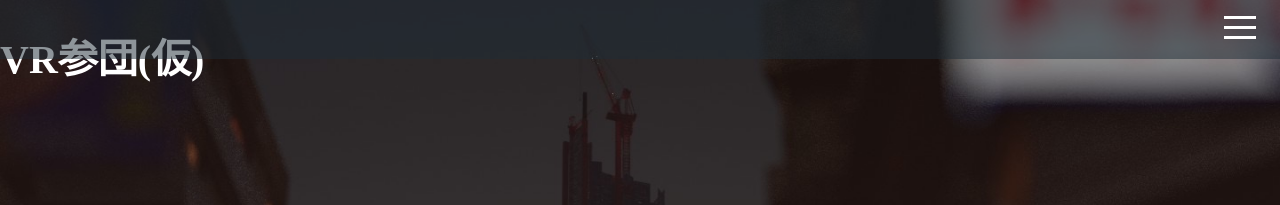
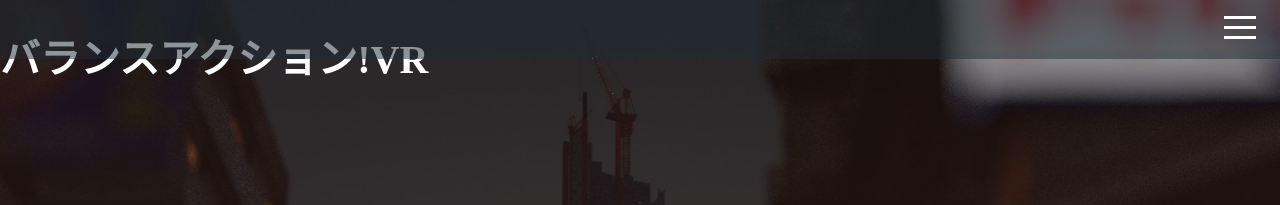
Before and after one commit to 150thKaiseiFestival/balance-action-vrHP, a plain HTML site: page index.html in a window 1280 px wide. Shown: the top 205 px of the page. Drawn offline with nearby package versions, Linux system fonts and the light colour scheme.

Commit message:
Update index.html

```diff
--- a/index.html
+++ b/index.html
@@ -29,7 +29,7 @@
             <div class="top_back">
              <img src="top haikei.jpg" width="100%" height="100%">
             </div>
-             <h1 class="TOP_title" id="TOP">VR参団(仮)</h1>
+             <h1 class="TOP_title" id="TOP">バランスアクション!VR</h1>
              <div class="top_logo">
                  <img src="logo_white.png"  width="647px" height="200px">
              </div>
```
